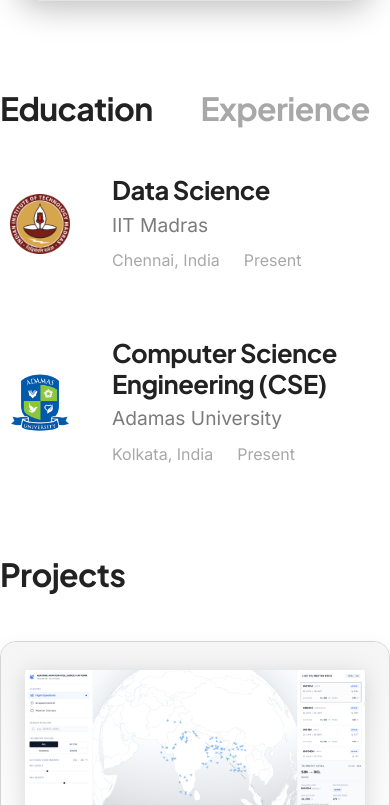
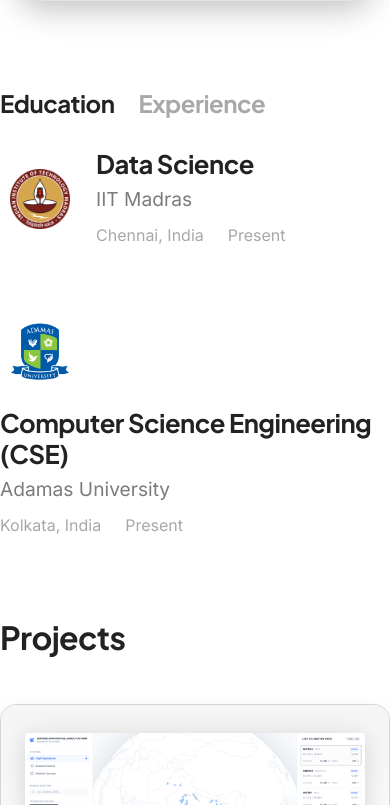
Before and after one commit to 24f2006234/aniruddha-portfolio, a React (Vite) app: page / in a window 390 px wide. Shown: the part 1979-2784 px from the top of the page. Built offline with nearby package versions, Linux system fonts and the light colour scheme.

Commit message:
Fix mobile responsiveness

```diff
--- a/src/components/Achievements.jsx
+++ b/src/components/Achievements.jsx
@@ -20,7 +20,7 @@
           <h2 className="section-title">My Achievements</h2>
         </motion.div>
 
-        <div style={{ display: 'flex', flexDirection: 'column', gap: '2.5rem', maxWidth: '800px' }}>
+        <div style={{ display: 'flex', flexDirection: 'column', gap: 'clamp(1.5rem, 5vw, 2.5rem)', maxWidth: '800px' }}>
           {achievements.map((cert, i) => (
             <motion.div
               key={i}
@@ -28,14 +28,14 @@
               whileInView={{ opacity: 1, x: 0 }}
               viewport={{ once: true, amount: 0.1 }}
               transition={{ delay: i * 0.1, duration: 0.6 }}
-              style={{ display: 'flex', gap: '1.5rem', alignItems: 'flex-start' }}
+              style={{ display: 'flex', gap: 'clamp(1rem, 3vw, 1.5rem)', alignItems: 'flex-start' }}
             >
-              <div style={{ fontSize: '1.8rem', fontWeight: '800', color: 'var(--text-muted)', minWidth: '40px', lineHeight: 1 }}>
+              <div style={{ fontSize: 'clamp(1.4rem, 4vw, 1.8rem)', fontWeight: '800', color: 'var(--text-muted)', minWidth: '30px', lineHeight: 1 }}>
                 {(i + 1).toString().padStart(2, '0')}.
               </div>
               <div>
-                <h3 style={{ fontSize: '1.4rem', fontWeight: '700', color: 'var(--text-primary)', margin: '0 0 0.5rem 0', lineHeight: 1.2 }}>{cert.title}</h3>
-                <p style={{ color: 'var(--text-secondary)', fontSize: '1.1rem', margin: 0 }}>{cert.issuer}</p>
+                <h3 style={{ fontSize: 'clamp(1.1rem, 3vw, 1.4rem)', fontWeight: '700', color: 'var(--text-primary)', margin: '0 0 0.5rem 0', lineHeight: 1.2 }}>{cert.title}</h3>
+                <p style={{ color: 'var(--text-secondary)', fontSize: 'clamp(0.9rem, 2.5vw, 1.1rem)', margin: 0 }}>{cert.issuer}</p>
               </div>
             </motion.div>
           ))}
--- a/src/components/Certificates.jsx
+++ b/src/components/Certificates.jsx
@@ -20,7 +20,7 @@
           <h2 className="section-title">My Certificates</h2>
         </motion.div>
 
-        <div style={{ display: 'flex', flexDirection: 'column', gap: '2.5rem', maxWidth: '800px' }}>
+        <div style={{ display: 'flex', flexDirection: 'column', gap: 'clamp(1.5rem, 5vw, 2.5rem)', maxWidth: '800px' }}>
           {certificates.map((cert, i) => (
             <motion.div
               key={i}
@@ -28,14 +28,14 @@
               whileInView={{ opacity: 1, x: 0 }}
               viewport={{ once: true, amount: 0.1 }}
               transition={{ delay: i * 0.1, duration: 0.6 }}
-              style={{ display: 'flex', gap: '1.5rem', alignItems: 'flex-start' }}
+              style={{ display: 'flex', gap: 'clamp(1rem, 3vw, 1.5rem)', alignItems: 'flex-start' }}
             >
-              <div style={{ fontSize: '1.8rem', fontWeight: '800', color: 'var(--text-muted)', minWidth: '40px', lineHeight: 1 }}>
+              <div style={{ fontSize: 'clamp(1.4rem, 4vw, 1.8rem)', fontWeight: '800', color: 'var(--text-muted)', minWidth: '30px', lineHeight: 1 }}>
                 {(i + 1).toString().padStart(2, '0')}.
               </div>
               <div>
-                <h3 style={{ fontSize: '1.4rem', fontWeight: '700', color: 'var(--text-primary)', margin: '0 0 0.5rem 0', lineHeight: 1.2 }}>{cert.title}</h3>
-                <p style={{ color: 'var(--text-secondary)', fontSize: '1.1rem', margin: 0 }}>{cert.issuer}</p>
+                <h3 style={{ fontSize: 'clamp(1.1rem, 3vw, 1.4rem)', fontWeight: '700', color: 'var(--text-primary)', margin: '0 0 0.5rem 0', lineHeight: 1.2 }}>{cert.title}</h3>
+                <p style={{ color: 'var(--text-secondary)', fontSize: 'clamp(0.9rem, 2.5vw, 1.1rem)', margin: 0 }}>{cert.issuer}</p>
               </div>
             </motion.div>
           ))}
--- a/src/components/Experience.jsx
+++ b/src/components/Experience.jsx
@@ -11,7 +11,7 @@
     <section id="experience">
       <div className="container">
         {/* Headings as Tabs */}
-        <div style={{ display: 'flex', gap: '3rem', marginBottom: '3rem', alignItems: 'center' }}>
+        <div style={{ display: 'flex', flexWrap: 'wrap', gap: 'clamp(1.5rem, 5vw, 3rem)', marginBottom: '2rem', alignItems: 'center' }}>
           <h2
             onClick={() => setActiveTab('Education')}
             className="section-title"
@@ -19,6 +19,7 @@
               cursor: 'pointer',
               color: activeTab === 'Education' ? 'var(--text-primary)' : 'var(--text-muted)',
               margin: 0,
+              fontSize: 'clamp(1.5rem, 5vw, 2.5rem)',
               transition: 'color 0.3s ease'
             }}
           >
@@ -31,6 +32,7 @@
               cursor: 'pointer',
               color: activeTab === 'Experience' ? 'var(--text-primary)' : 'var(--text-muted)',
               margin: 0,
+              fontSize: 'clamp(1.5rem, 5vw, 2.5rem)',
               transition: 'color 0.3s ease'
             }}
           >
@@ -50,7 +52,7 @@
               >
                 <div style={{ display: 'flex', flexDirection: 'column', gap: '4rem' }}>
                   {/* IIT Madras */}
-                  <div style={{ display: 'flex', gap: '2rem', alignItems: 'center' }}>
+                  <div style={{ display: 'flex', flexWrap: 'wrap', gap: 'clamp(1rem, 4vw, 2rem)', alignItems: 'center' }}>
                     <div style={{ width: '80px', height: '80px', flexShrink: 0, display: 'flex', alignItems: 'center', justifyContent: 'center', background: '#fff', borderRadius: '50%', overflow: 'hidden' }}>
                       <img
                         src={iitmLogo}
@@ -74,7 +76,7 @@
                   </div>
 
                   {/* Adamas University */}
-                  <div style={{ display: 'flex', gap: '2rem', alignItems: 'center' }}>
+                  <div style={{ display: 'flex', flexWrap: 'wrap', gap: 'clamp(1rem, 4vw, 2rem)', alignItems: 'center' }}>
                     <div style={{ width: '80px', height: '80px', flexShrink: 0, display: 'flex', alignItems: 'center', justifyContent: 'center', background: '#fff', borderRadius: '50%', overflow: 'hidden' }}>
                       <img
                         src={adamasLogo}
```
Also changed, not shown: src/assets/the ui company.png (added).
